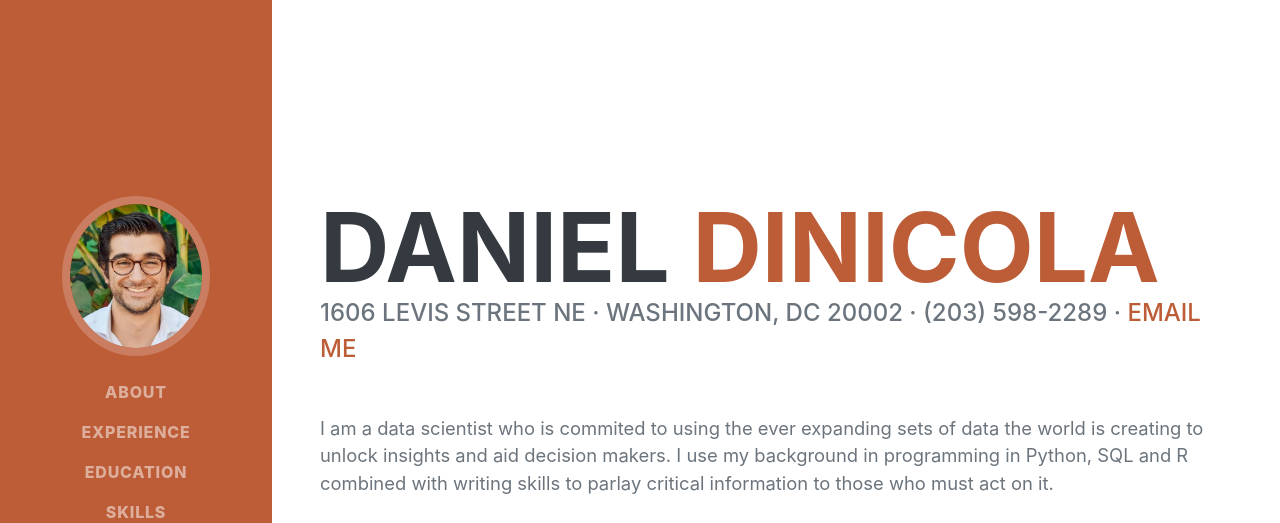
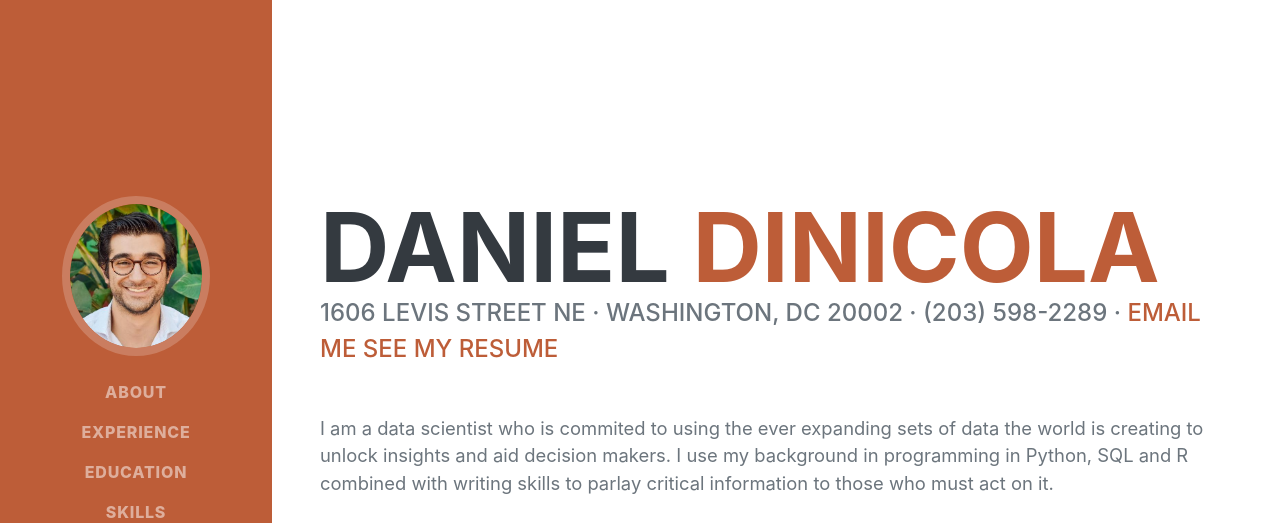
Before and after one commit to Daniel-Lazi00816/Daniel-Lazi00816.github.io, a plain HTML site: page index.html in a window 1280 px wide. Shown: the top 523 px of the page. Drawn offline with nearby package versions, Linux system fonts and the light colour scheme; a web font is replaced by a local one.

Commit message:
Third Submit

```diff
--- a/index.html
+++ b/index.html
@@ -46,7 +46,8 @@
                     </h1>
                     <div class="subheading mb-5">
                         1606 Levis Street NE · Washington, DC 20002 · (203) 598-2289 ·
-                        <a href="mailto:danielleodinicola@gmail.com">Email Me</a>
+                        <a href="mailto:danielleodinicola@gmail.com"> Email Me</a>
+                        <a href="Daniel_DiNicola_resume.pdf"> See My Resume</a>
                     </div>
                     <p class="lead mb-5">I am a data scientist who is commited to using the ever expanding sets of data the world is creating to unlock insights and aid decision makers. I use my background in programming in Python, SQL and R combined with writing skills to parlay critical information to those who must act on it.</p>
                     <div class="social-icons">
```
Also changed, not shown: 1 other file.
